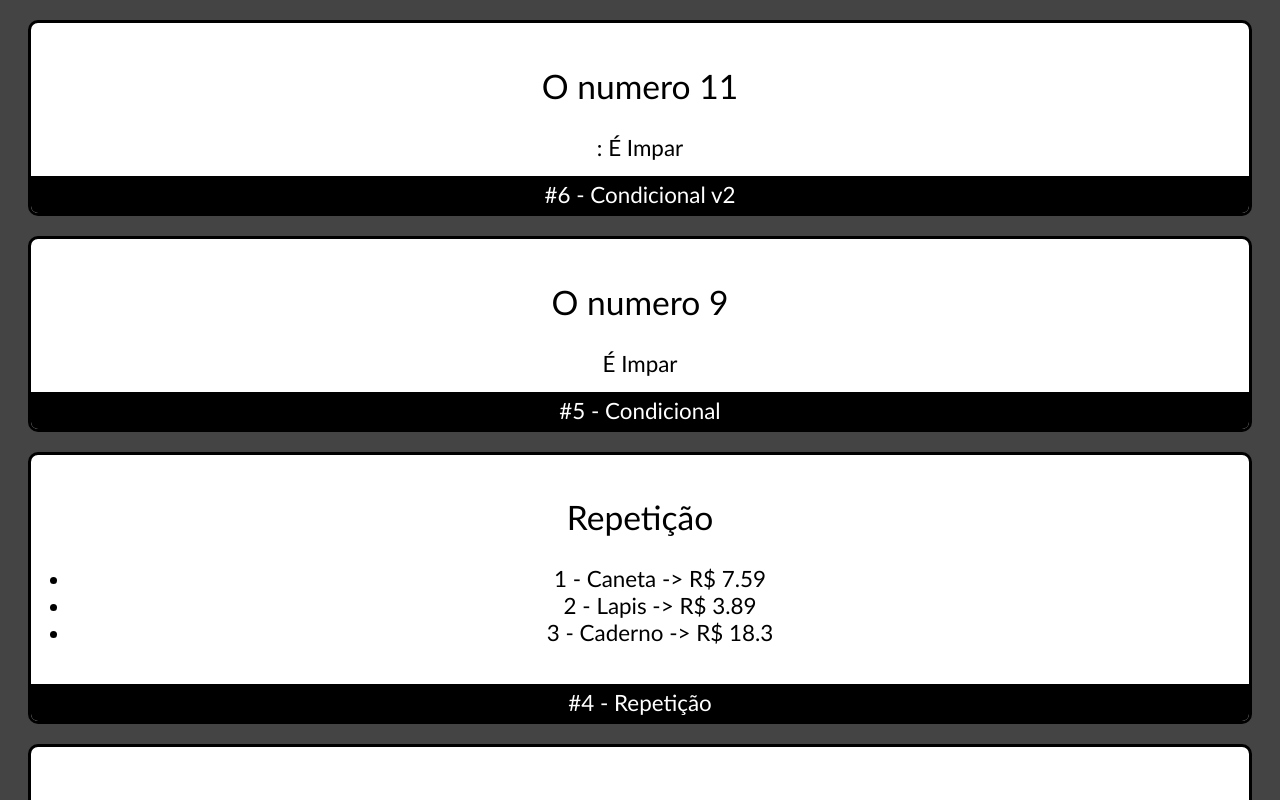
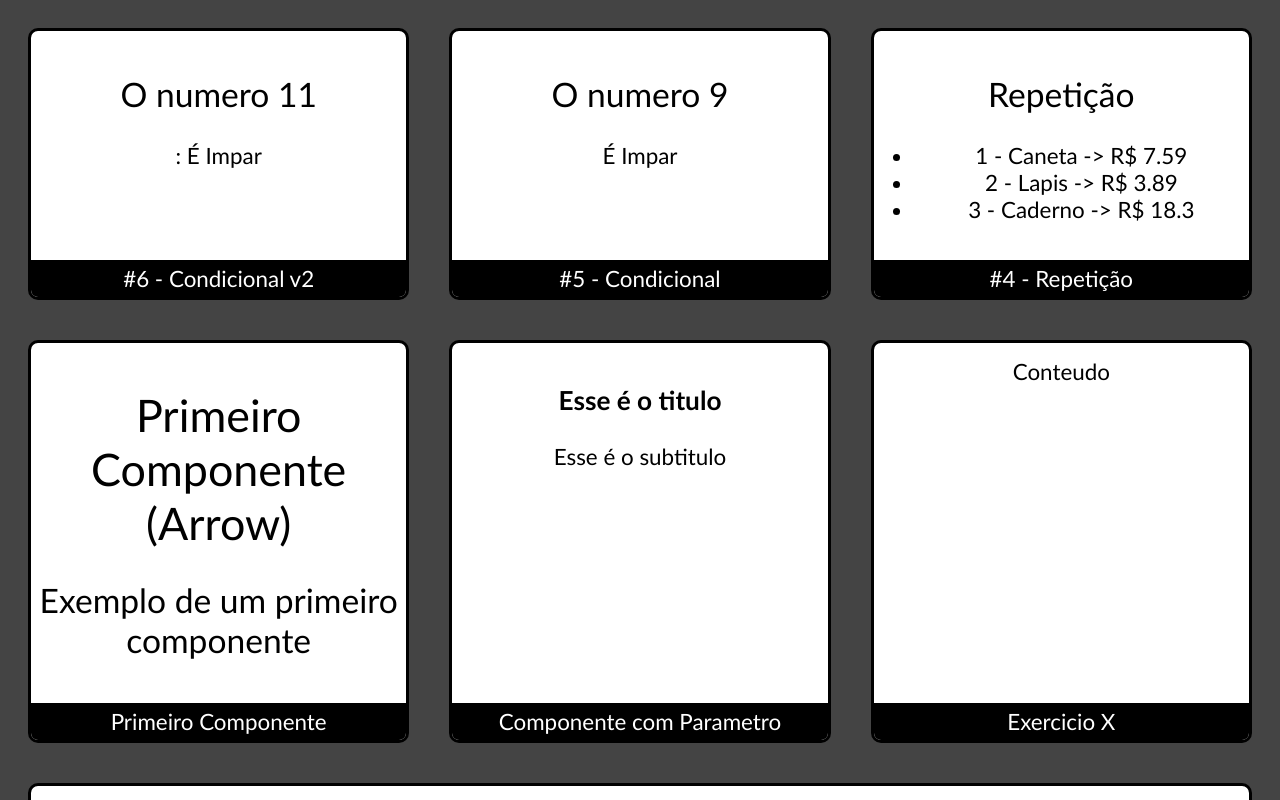
Before and after one commit to Rafael702/Fundamentos-React_Estrelas, a React (Create React App) app: page / in a window 1280 px wide. Shown: the top 800 px of the page. Built offline with nearby package versions, Linux system fonts and the light colour scheme.

Commit message:
Versao Final Da Aula 1 de Fundametos de React

```diff
--- a/src/App.jsx
+++ b/src/App.jsx
@@ -1,16 +1,16 @@
 import react from "react";
-import Primeiro from "./componentes/Primeiro";
-import ComParametro from "./componentes/ComParametro";
-import ComFilhos from "./componentes/ComFilhos";
+import Primeiro from "./componentes/basicos/Primeiro";
+import ComParametro from "./componentes/basicos/ComParametro";
+import ComFilhos from "./componentes/basicos/ComFilhos";
 import Card from "./componentes/Layout/Card";
-import Repeticao from "./componentes/Repeticao";
-import Condicional from "./componentes/Condicional";
-import CondicionalComIf from "./componentes/CondicionalComIf";
+import Repeticao from "./componentes/basicos/Repeticao";
+import Condicional from "./componentes/basicos/Condicional";
+import CondicionalComIf from "./componentes/basicos/CondicionalComIf";
 import "./App.css";
 
 
 export default () => (
-  <div>
+  <div className="App">
     <Card titulo="#6 - Condicional v2">
       <CondicionalComIf numero={11}></CondicionalComIf>
     </Card>
--- a/src/componentes/Layout/Card.css
+++ b/src/componentes/Layout/Card.css
@@ -5,14 +5,14 @@
   border-radius: 10px;
   overflow: hidden;
   background-color: #fff;
+
   display: flex;
   flex-direction: column;
   min-width: 300px;
-
 }
 
-.Card .Conteudo {
-    flex: 1;
+.Card .Content {
+  flex: 1;
   padding: 15px 0px;
   color: #000;
 }
--- a/src/componentes/Layout/Card.jsx
+++ b/src/componentes/Layout/Card.jsx
@@ -3,7 +3,7 @@ import React from "react";
 
 export default props =>
 <div className="Card">
-    <div className="Conteudo">
+    <div className="Content">
         {props.children}
     </div>
     <div className="Footer">
--- a/src/componentes/CondicionalComIf.jsx
+++ b/src/componentes/basicos/CondicionalComIf.jsx
@@ -5,10 +5,10 @@ export default props => {
     return (
         <div>
             <h2>O numero {props.numero}</h2>
-            <If test={props.numero % 2 == 0}>
+            <If test={props.numero % 2 === 0}>
                 <span>É Par</span>
             </If>
-            <If test={props.numero % 2 == 1}>
+            <If test={props.numero % 2 === 1}>
                 : <span>É Impar</span>
             </If>
 
--- a/src/componentes/Repeticao.jsx
+++ b/src/componentes/basicos/Repeticao.jsx
@@ -1,5 +1,5 @@
 import React from 'react'
-import produtos from '../data/produtos'
+import produtos from '../../data/produtos'
 
 export default props => {
 
```
Also changed, not shown: src/componentes/basicos/ComFilhos.jsx (renamed from src/componentes/ComFilhos.jsx), src/componentes/basicos/ComParametro.jsx (renamed from src/componentes/ComParametro.jsx), src/componentes/basicos/Condicional.jsx (renamed from src/componentes/Condicional.jsx), src/componentes/basicos/If.jsx (renamed from src/componentes/If.jsx), src/componentes/basicos/Primeiro.jsx (renamed from src/componentes/Primeiro.jsx).
